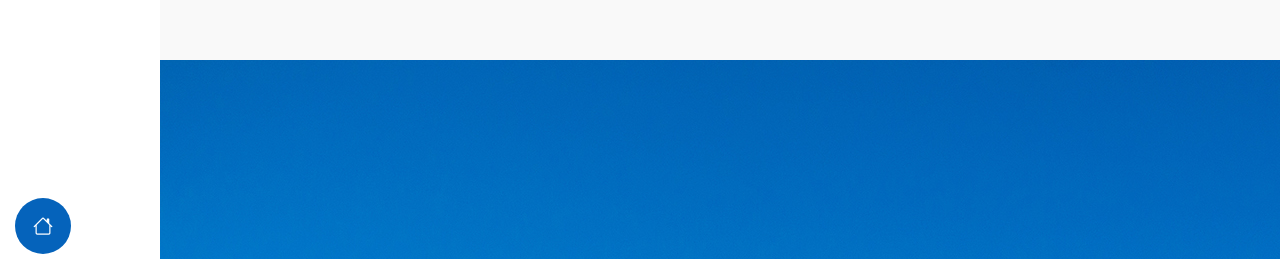
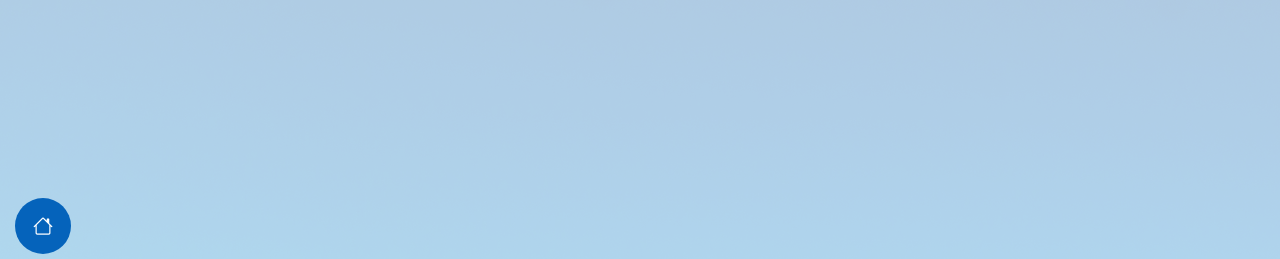
Before and after one commit to pritam-b07/portfolio, a plain HTML site: page index.html in a window 1280 px wide. Shown: the top 259 px of the page. Drawn offline with Linux system fonts and the light colour scheme.

Commit message:
v0.6 commit

```diff
--- a/index.html
+++ b/index.html
@@ -60,7 +60,7 @@
     <main class="main">
 
         <!-- pritam Section -->
-        <section id="pritam" class="pritam section light-background">
+        <section id="pritam" class="hero section light-background">
 
             <img src="assets/img/pritam-bg.jpg" alt="">
 
```
